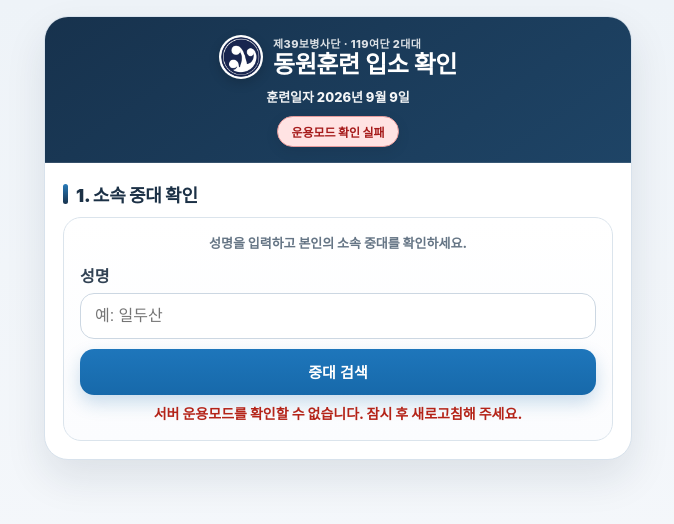
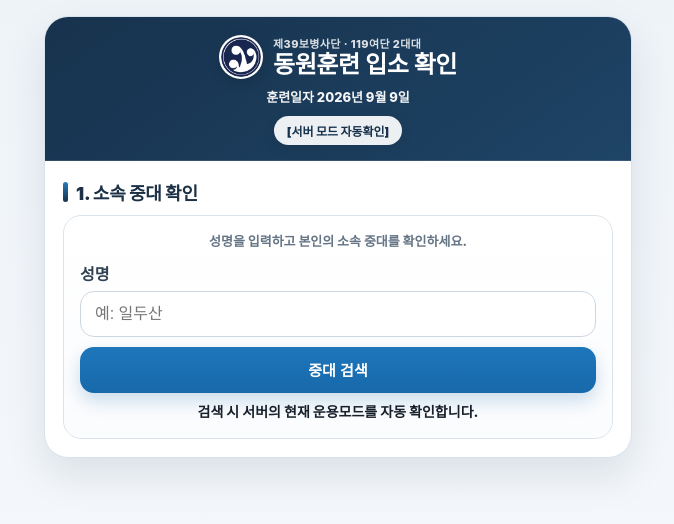
Before and after one commit to mobilsearch/company, a plain HTML site: page index.html in a window 1280 px wide. Shown: the whole page, without its empty margins (302-976 px from the left). Drawn offline with nearby package versions, Linux system fonts and the light colour scheme.

```diff
--- a/index.html
+++ b/index.html
@@ -314,28 +314,38 @@
     s.onerror=()=>{cleanup();reject(new Error('서버 연결 실패'))};
     s.src=LOG_URL+'?'+q.toString();
     document.body.appendChild(s);
-    setTimeout(()=>{if(window[cb]){cleanup();reject(new Error('서버 응답 지연'))}},12000);
+    setTimeout(()=>{if(window[cb]){cleanup();reject(new Error('서버 응답 지연'))}},20000);
   });
 }
-async function loadMode(){
-  try{
-    const r=await jsonp('modeInfo');
-    if(!r.ok) throw new Error(r.error||'운용모드 확인 실패');
-    operationMode=r.mode;
+function applyModeUi(mode){
+  operationMode=mode||'';
+  const b=$('modeBadge');
+  if(operationMode){
     modeReady=true;
-    const b=$('modeBadge');
     b.textContent='['+operationMode+']';
     b.className='modeBadge '+(operationMode==='실제모드'?'live':'test');
     $('searchMsg').textContent=operationMode==='실제모드'
       ? '실제 예비군명부 · 실제 기록'
       : '테스트명부 · 테스트 기록';
     $('searchMsg').classList.remove('err');
+  }else{
+    // 초기 modeInfo 호출이 늦거나 실패해도 검색을 막지 않는다.
+    // 실제 검색 요청 때 서버가 현재 운용모드를 직접 결정한다.
+    modeReady=true;
+    b.textContent='[서버 모드 자동확인]';
+    b.className='modeBadge';
+    $('searchMsg').textContent='검색 시 서버의 현재 운용모드를 자동 확인합니다.';
+    $('searchMsg').classList.remove('err');
+  }
+}
+
+async function loadMode(){
+  try{
+    const r=await jsonp('modeInfo');
+    if(!r || !r.ok) throw new Error((r&&r.error)||'운용모드 확인 실패');
+    applyModeUi(r.mode);
   }catch(e){
-    modeReady=false;
-    $('modeBadge').textContent='운용모드 확인 실패';
-    $('modeBadge').className='modeBadge live';
-    $('searchMsg').textContent='서버 운용모드를 확인할 수 없습니다. 잠시 후 새로고침해 주세요.';
-    $('searchMsg').classList.add('err');
+    applyModeUi('');
   }
 }
 function deviceInfo(){const u=navigator.userAgent||''; return {device:/Android.*Mobile/i.test(u)?'Android 휴대폰':/iPhone/i.test(u)?'iPhone':/iPad|Tablet/i.test(u)?'태블릿':'노트북/데스크톱',os:/Android/i.test(u)?((u.match(/Android\s([0-9.]+)/i)||[])[1]?'Android '+u.match(/Android\s([0-9.]+)/i)[1]:'Android'):/iPhone|iPad/i.test(u)?'iOS':/Windows/i.test(u)?'Windows':'기타',browser:(u.match(/Edg\/([0-9]+)/)||u.match(/Chrome\/([0-9]+)/)||u.match(/Version\/([0-9]+)/)||[])[1]||'',screen:`${screen.width}×${screen.height}`}}
@@ -345,14 +355,14 @@
 $('searchBtn').onclick=async()=>{
   const n=$('name').value.trim();
   if(!n){$('searchMsg').textContent='성명을 입력해 주세요.';$('searchMsg').classList.add('err');return}
-  if(!modeReady){$('searchMsg').textContent='운용모드 확인 중입니다. 잠시 후 다시 눌러 주세요.';$('searchMsg').classList.add('err');return}
-
   $('searchMsg').textContent='명부 확인 중...';
   $('searchMsg').classList.remove('err');
 
   try{
-    const r=await jsonp('intakeLookupName',{name:n,mode:operationMode});
+    const lookupParams=operationMode ? {name:n,mode:operationMode} : {name:n};
+    const r=await jsonp('intakeLookupName',lookupParams);
     if(!r.ok) throw new Error(r.error||'명부 조회 실패');
+    if(r.mode) applyModeUi(r.mode);
     const m=r.people||[];
 
     if(!m.length){
```
